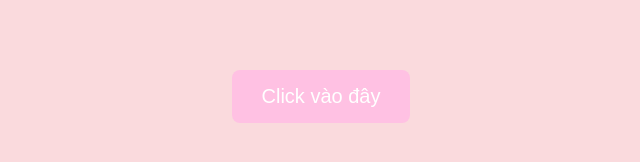
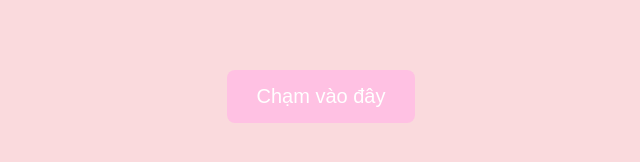
Before and after one commit to huyspdz/duck-web, a plain HTML site: page index.html in a window 1280 px wide. Shown: the part 304-466 px from the top of the page, 319-959 px from the left. Drawn offline with Linux system fonts and the light colour scheme.

Commit message:
Update index.html

```diff
--- a/index.html
+++ b/index.html
@@ -8,7 +8,7 @@
 </head>
 <body>
   <div class="container">
-    <button id="clickButton">Click vào đây</button>
+    <button id="clickButton">Chạm vào đây</button>
   </div>
 
   <script src="script.js"></script>
```
